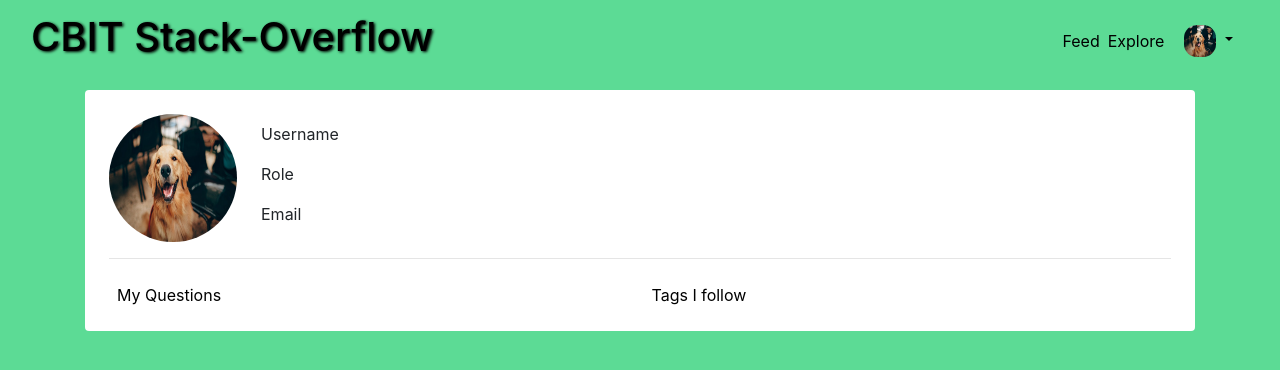
After one commit to cbitosc/HTF20-Team-12, a Flask app: page /profile in a window 1280 px wide. The commit adds this page. Shown: the top 370 px of the page. Run offline with Flask 2, Linux system fonts and the light colour scheme.

Commit message:
added Userprofile

```diff
--- a/project/static/style.css
+++ b/project/static/style.css
@@ -24,3 +24,23 @@ h1{
 h1:hover{
 	color: #000;
 }
+
+
+/*Profile Page*/
+.profile{
+	width: 8em;
+	height: 8em;
+}
+
+.profileCard{
+	border: none;
+}
+
+.column{
+	width: 50%;
+}
+
+.column a:hover{
+	color: #000;
+	text-decoration: none;
+}
--- /dev/null
+++ b/project/templates/profile.html
@@ -0,0 +1,45 @@
+{% extends "twelveRowLayout.html" %}
+
+{% block mainSection %}
+
+	<div class="container p-4 rounded bg-white">
+
+		<div class="profileCard card">
+
+			<div class="row">
+				<div class="media col-12">
+					<img class="profile rounded-circle" src="{{url_for('static',filename='profile/temp_pic.jpg')}}" alt="profile">
+					<div class="media-body mt-2 ml-4">
+
+							<p>Username</p>
+							<p>Role</p>
+							<p>Email</p>
+
+
+					</div>
+				</div>
+			</div>
+
+			<hr>
+
+			<div class="row mt-2 ml-2">
+
+				<div class="column">
+
+					<a href="">My Questions</a>
+
+				</div>
+
+				<div class="column">
+					<a href="">Tags I follow</a>
+
+				</div>
+
+			</div>
+
+		</div>
+
+
+	</div>
+
+{% endblock mainSection %}
--- /dev/null
+++ b/project/templates/twelveRowLayout.html
@@ -0,0 +1,89 @@
+<!doctype html>
+<html lang="en">
+  <head>
+    <!-- Required meta tags -->
+    <meta charset="utf-8">
+    <meta name="viewport" content="width=device-width, initial-scale=1, shrink-to-fit=no">
+
+    <!-- Bootstrap CSS -->
+    <link rel="stylesheet" href="https://cdn.jsdelivr.net/npm/bootstrap@4.5.3/dist/css/bootstrap.min.css" integrity="sha384-TX8t27EcRE3e/ihU7zmQxVncDAy5uIKz4rEkgIXeMed4M0jlfIDPvg6uqKI2xXr2" crossorigin="anonymous">
+
+    <link rel="stylesheet" type="text/css" href="{{url_for('static',filename='style.css')}}">
+
+    <title>CBIT Stack-Overflow</title>
+  </head>
+  <body>
+    <header class="mb-2 sticky-top bg-light">
+
+        <nav class="navbar navbar-light sticky-top navbar-expand-sm">
+          <div class="container-fluid">
+
+
+            <div class="navbar-header" >
+                <div class="navbar-brand"><a href="#"><h1 class="text-center" >CBIT Stack-Overflow</h1></a></div>
+            </div>
+
+
+            <!--Collapse Navbar-->
+            {% if 1==1 %}
+            <div class="collapse navbar-collapse" id="navbarToggler1" >
+              <ul class="nav navbar-nav navbar-right ml-auto" >
+                <li ><a href="#" id="HomePage" class=" mx-1">Feed</a></li>
+                <li ><a href="#" id="FeedPage" class=" mx-1">Explore</a></li>
+                <!-- <li><a href="#" id="DiscussionPage" class=" mx-1">Link3</a></li> -->
+               <!--  <li><a href="#" id="SearchPage" class="nav-link mx-1"><i class="fa fa-search"></i>Search</a></li>
+              </ul> -->
+            </div>
+
+            <!-- Profile Pic -->
+            <div class="dropdown nav-item ml-auto"  >
+                  <a href="#" class="nav-link dropdown-toggle " data-toggle="dropdown">
+                     <img src="{{url_for('static',filename='profile/temp_pic.jpg')}}" alt="profile" style="width: 2em;height: 2em;border-radius: 40%">
+                  </a>
+                  <div class="dropdown-menu dropdown-menu-right  " style="width: 50%;">
+                          <p class="dropdown-header text-center" >Username</p>
+
+                          <a class="dropdown-item text-center" href="#">Profile</a>
+                          <a class="dropdown-item text-center" href="#">Account</a>
+                          <a class="dropdown-item text-center" href="#">Logout</a>
+                  </div>
+            </div>
+            <button class="navbar-toggler" type="button" data-toggle="collapse" data-target="#navbarToggler1" aria-controls="navbarToggler1" aria-expanded="false" aria-label="Toggle navigation">
+                <span class="navbar-toggler-icon"> </span>
+            </button>
+
+
+            {% else %}
+            <div class="collapse navbar-collapse" id="navbarToggler1">
+              <ul class="nav navbar-nav navbar-right ml-auto">
+                <li ><a href="#" class="nav-link mx-1">Login</a></li>
+                <li><a href="#" class="nav-link mx-1">Register</a></li>
+              </ul>
+            </div>
+             <button class="navbar-toggler" type="button" data-toggle="collapse" data-target="#navbarToggler1" aria-controls="navbarToggler1" aria-expanded="false" aria-label="Toggle navigation">
+                <span class="navbar-toggler-icon"> </span>
+            </button>
+            {% endif %}
+
+          </div>
+
+        </nav>
+    </header>
+    <div class="container">
+        <div class="row">
+          <div class="col-12">
+            {% block mainSection %}
+            {% endblock mainSection %}
+          </div>
+        </div>
+    </div>
+
+
+    <!-- Option 1: jQuery and Bootstrap Bundle (includes Popper) -->
+    <script src="https://code.jquery.com/jquery-3.5.1.slim.min.js" integrity="sha384-DfXdz2htPH0lsSSs5nCTpuj/zy4C+OGpamoFVy38MVBnE+IbbVYUew+OrCXaRkfj" crossorigin="anonymous"></script>
+    <script src="https://cdn.jsdelivr.net/npm/bootstrap@4.5.3/dist/js/bootstrap.bundle.min.js" integrity="sha384-ho+j7jyWK8fNQe+A12Hb8AhRq26LrZ/JpcUGGOn+Y7RsweNrtN/tE3MoK7ZeZDyx" crossorigin="anonymous"></script>
+    {% block scripts %}
+    {% endblock scripts %}
+
+  </body>
+</html>
--- a/project/users/routes.py
+++ b/project/users/routes.py
@@ -9,3 +9,7 @@ users=Blueprint('users',__name__)
 @users.route('/')
 def temp():
 	return render_template('layout.html')
+
+@users.route('/profile')
+def profile():
+	return render_template('profile.html')
```
